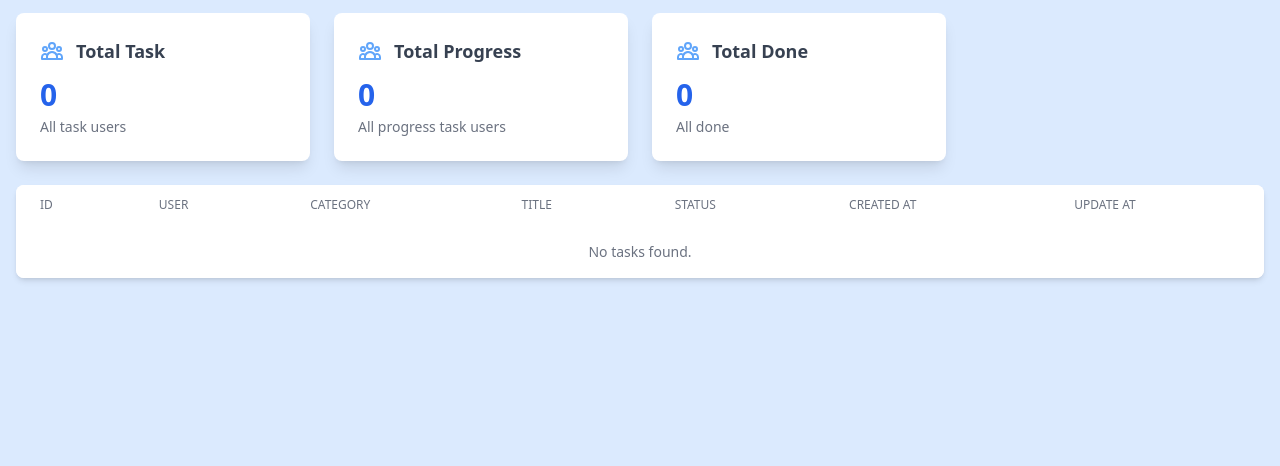
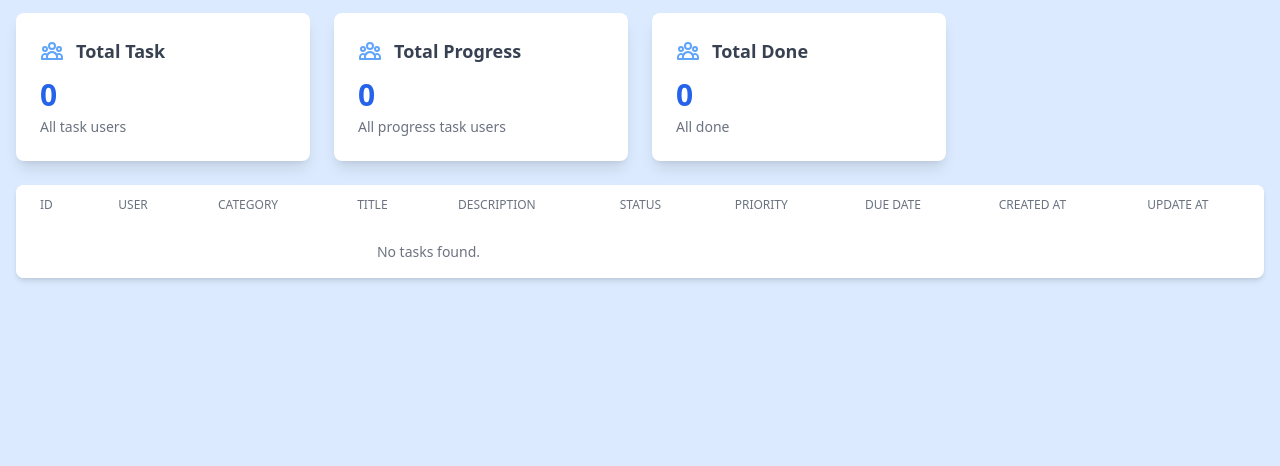
Before and after one commit to WildanMukmin/taskora, a PHP site: page /project-web-teori/pages/admin/tasks.php in a window 1280 px wide. Shown: the part 175-641 px from the top of the page. Run offline with PHP 8.4, Linux system fonts and the light colour scheme; the visitor is signed in with stand-in values (Sample User, id 1); data that the repository does not hold is empty; some libraries are stand-ins or nearby versions.

Commit message:
added due date and priority at manage task

```diff
--- a/pages/admin/dashboard.php
+++ b/pages/admin/dashboard.php
@@ -28,7 +28,7 @@ if ($tasks) {
 <main class="flex-grow p-4">
   <div class="grid grid-cols-1 gap-6 mb-8">
     <div class="bg-white rounded-lg shadow-md p-6">
-      <h2 class="text-xl font-bold text-blue-600 mb-2">WELCOME BACK, ADMIN</h2>
+      <h2 class="text-xl font-bold text-blue-600 mb-2">WELCOME BACK, <span class="text-indigo-600 uppercase"><?= $username; ?></span>!</h2>
       <p class="text-gray-600">Here's what's happening with your task management platform today!</p>
     </div>
   </div>
--- a/pages/admin/tasks.php
+++ b/pages/admin/tasks.php
@@ -83,7 +83,10 @@ if ($tasks) {
           <th scope="col" class="px-6 py-3 text-left text-xs font-medium text-gray-500 uppercase">user </th>
           <th scope="col" class="px-6 py-3 text-left text-xs font-medium text-gray-500 uppercase">category</th>
           <th scope="col" class="px-6 py-3 text-left text-xs font-medium text-gray-500 uppercase">title</th>
+          <th scope="col" class="px-6 py-3 text-left text-xs font-medium text-gray-500 uppercase">Description</th>
           <th scope="col" class="px-6 py-3 text-left text-xs font-medium text-gray-500 uppercase">status</th>
+          <th scope="col" class="px-6 py-3 text-left text-xs font-medium text-gray-500 uppercase">Priority</th>
+          <th scope="col" class="px-6 py-3 text-left text-xs font-medium text-gray-500 uppercase">Due Date</th>
           <th scope="col" class="px-6 py-3 text-left text-xs font-medium text-gray-500 uppercase">Created at</th>
           <th scope="col" class="px-6 py-3 text-left text-xs font-medium text-gray-500 uppercase">Update at</th>
         </tr>
@@ -96,12 +99,15 @@ if ($tasks) {
               <td class="px-6 py-4 whitespace-nowrap text-sm font-medium text-gray-900"><?= htmlspecialchars($task['user_name']); ?></td>
               <td class="px-6 py-4 whitespace-nowrap text-sm text-gray-500"><?= htmlspecialchars($task['category_name'] ?? '-'); ?></td>
               <td class="px-6 py-4 whitespace-nowrap text-sm text-gray-500"><?= htmlspecialchars($task['title']); ?></td>
+              <td class="px-6 py-4 whitespace-nowrap text-sm text-gray-500"><?= $task['description']; ?></td>
               <td class="px-6 py-4 whitespace-nowrap text-sm text-gray-500">
                 <span class="inline-block px-2 py-1 text-xs font-semibold rounded
             <?= $task['status'] === 'done' ? 'bg-green-100 text-green-800' : 'bg-yellow-100 text-yellow-800'; ?>">
                   <?= ucfirst($task['status']); ?>
                 </span>
               </td>
+              <td class="px-6 py-4 whitespace-nowrap text-sm text-gray-500"><?= $task['priority']; ?></td>
+              <td class="px-6 py-4 whitespace-nowrap text-sm text-gray-500"><?= $task['due_date']; ?></td>
               <td class="px-6 py-4 whitespace-nowrap text-sm text-gray-500"><?= $task['created_at']; ?></td>
               <td class="px-6 py-4 whitespace-nowrap text-sm text-gray-500"><?= $task['updated_at']; ?></td>
             </tr>
```
